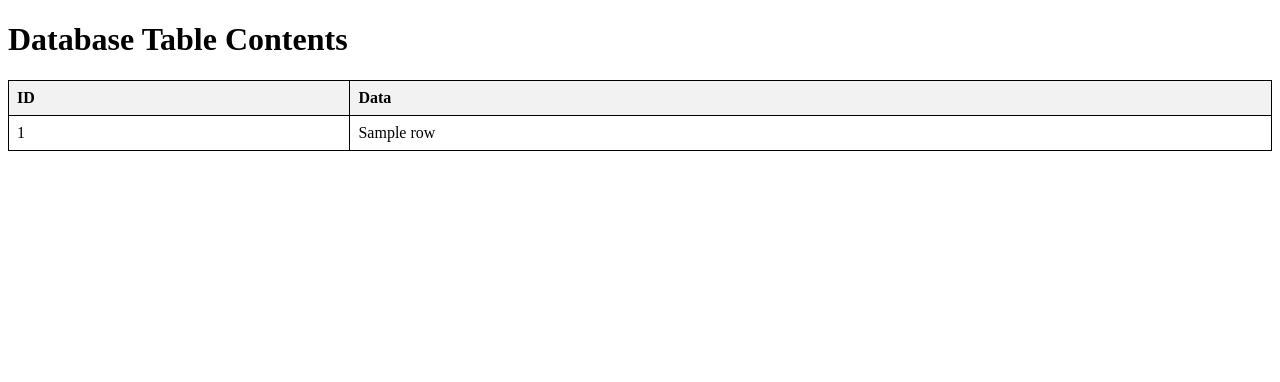
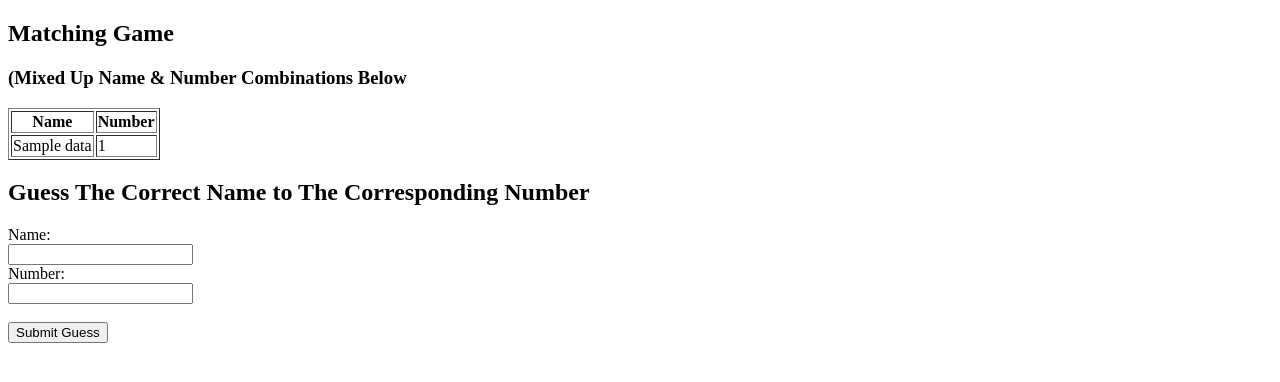
Before and after one commit to safi963/Lab-5-1, a Flask app: template templates/index.html in a window 1280 px wide. Shown: the top 382 px of the page. Run offline with Flask 3, Linux system fonts and the light colour scheme; the template is opened without the code that fills it: most values are stand-ins (such as "Sample title", 1, 10 or a date in 2020); parts of the project's set-up code (start-up, migrations or seed data) failed here and were passed over.

Commit message:
Update index.html

```diff
--- a/templates/index.html
+++ b/templates/index.html
@@ -1,43 +1,30 @@
 <!DOCTYPE html>
-<html lang="en">
+<html>
 <head>
-    <meta charset="UTF-8">
-    <title>Database Table</title>
-    <style>
-        table {
-            border-collapse: collapse;
-            width: 100%;
-        }
-        th, td {
-            border: 1px solid black;
-            padding: 8px;
-            text-align: left;
-        }
-        th {
-            background-color: #f2f2f2;
-        }
-        tr:hover {
-            background-color: #f5f5f5;
-        }
-    </style>
+    <title>Matching Game</title>
 </head>
 <body>
-    <h1>Database Table Contents</h1>
-    <table>
-        <thead>
+    <h2>Matching Game</h2>
+    <h3>(Mixed Up Name & Number Combinations Below</h3>
+    <table border="1">
+        <tr>
+            <th>Name</th>
+            <th>Number</th>
+        </tr>
+        {% for name, number in data %}
             <tr>
-                <th>ID</th>
-                <th>Data</th>
+                <td>{{ name }}</td>
+                <td>{{ number }}</td>
             </tr>
-        </thead>
-        <tbody>
-            {% for row in rows %}
-            <tr>
-                <td>{{ row[0] }}</td>
-                <td>{{ row[1] }}</td>
-            </tr>
-            {% endfor %}
-        </tbody>
+        {% endfor %}
     </table>
+    <h2>Guess The Correct Name to The Corresponding Number</h2>
+    <form method="POST" action="/check-guess">
+        <label for="guess_name">Name:</label><br>
+        <input type="text" id="guess_name" name="guess_name" required><br>
+        <label for="guess_number">Number:</label><br>
+        <input type="text" id="guess_number" name="guess_number" required><br><br>
+        <input type="submit" value="Submit Guess">
+    </form>
 </body>
 </html>
```
